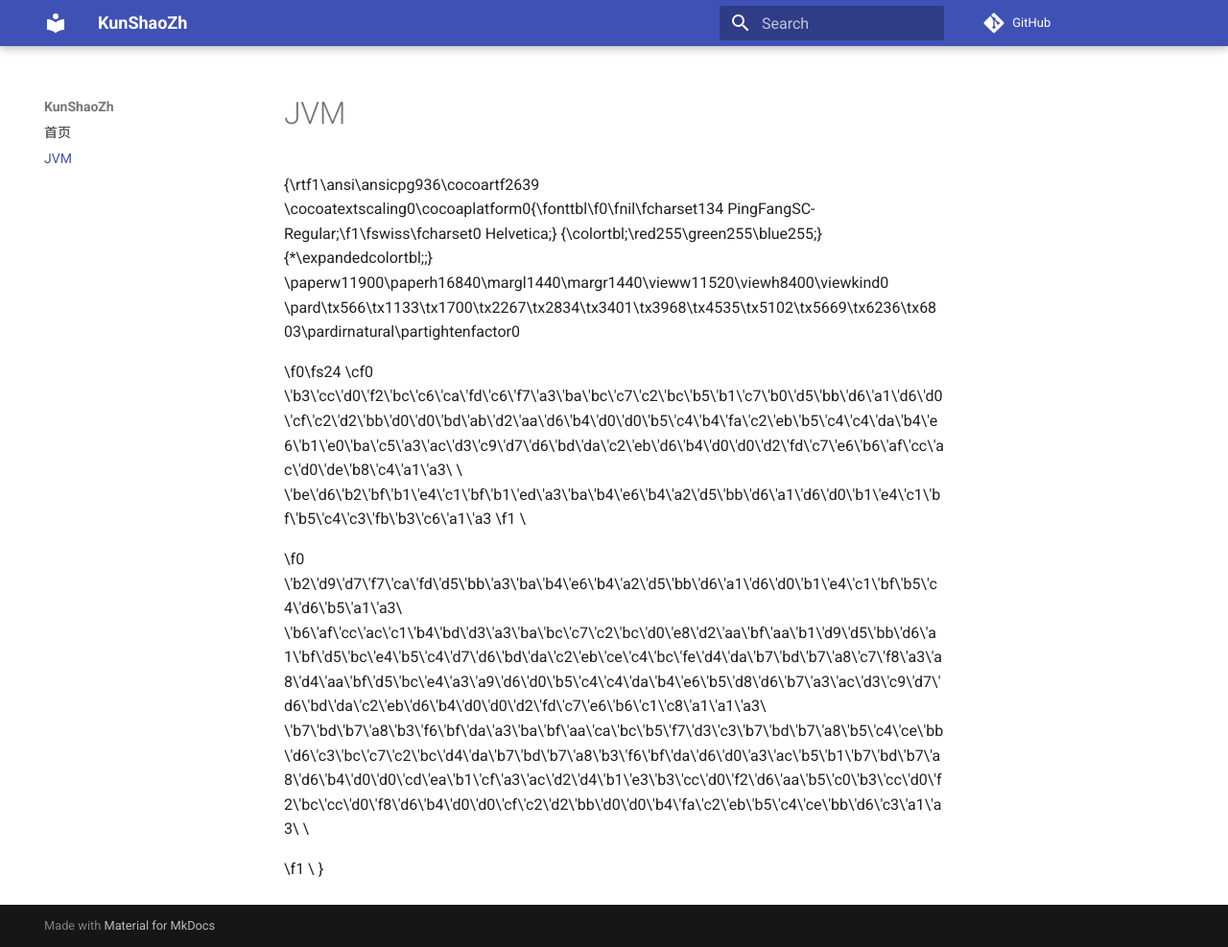
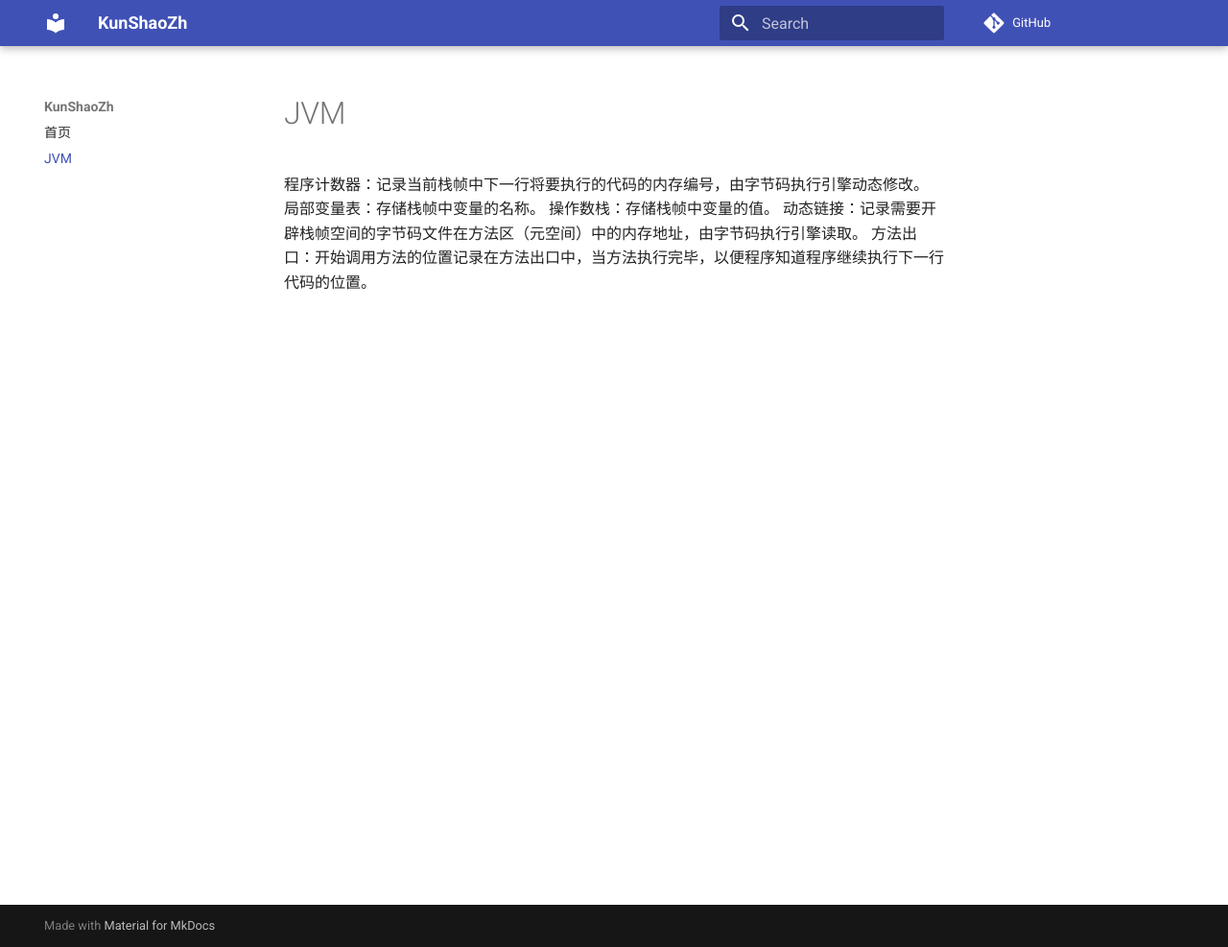
Before and after one commit to KunShaoZh/generalize-java-note, an MkDocs documentation site: the page built from docs/JVM/java内存模型.md, in a window 1280 px wide and 987 px high. Shown: the whole window at 96% size. Built offline with MkDocs 1.6.1 and Material for MkDocs 9.7.7, drawn with Linux system fonts in a browser that asks for light colours; comment, search, counter and statistics services are not loaded.

Commit message:
revise document note

```diff
--- a/docs/JVM/java内存模型.md
+++ b/docs/JVM/java内存模型.md
@@ -1,19 +1,5 @@
-{\rtf1\ansi\ansicpg936\cocoartf2639
-\cocoatextscaling0\cocoaplatform0{\fonttbl\f0\fnil\fcharset134 PingFangSC-Regular;\f1\fswiss\fcharset0 Helvetica;}
-{\colortbl;\red255\green255\blue255;}
-{\*\expandedcolortbl;;}
-\paperw11900\paperh16840\margl1440\margr1440\vieww11520\viewh8400\viewkind0
-\pard\tx566\tx1133\tx1700\tx2267\tx2834\tx3401\tx3968\tx4535\tx5102\tx5669\tx6236\tx6803\pardirnatural\partightenfactor0
-
-\f0\fs24 \cf0 \'b3\'cc\'d0\'f2\'bc\'c6\'ca\'fd\'c6\'f7\'a3\'ba\'bc\'c7\'c2\'bc\'b5\'b1\'c7\'b0\'d5\'bb\'d6\'a1\'d6\'d0\'cf\'c2\'d2\'bb\'d0\'d0\'bd\'ab\'d2\'aa\'d6\'b4\'d0\'d0\'b5\'c4\'b4\'fa\'c2\'eb\'b5\'c4\'c4\'da\'b4\'e6\'b1\'e0\'ba\'c5\'a3\'ac\'d3\'c9\'d7\'d6\'bd\'da\'c2\'eb\'d6\'b4\'d0\'d0\'d2\'fd\'c7\'e6\'b6\'af\'cc\'ac\'d0\'de\'b8\'c4\'a1\'a3\
-\
-\'be\'d6\'b2\'bf\'b1\'e4\'c1\'bf\'b1\'ed\'a3\'ba\'b4\'e6\'b4\'a2\'d5\'bb\'d6\'a1\'d6\'d0\'b1\'e4\'c1\'bf\'b5\'c4\'c3\'fb\'b3\'c6\'a1\'a3
-\f1 \
-
-\f0 \'b2\'d9\'d7\'f7\'ca\'fd\'d5\'bb\'a3\'ba\'b4\'e6\'b4\'a2\'d5\'bb\'d6\'a1\'d6\'d0\'b1\'e4\'c1\'bf\'b5\'c4\'d6\'b5\'a1\'a3\
-\'b6\'af\'cc\'ac\'c1\'b4\'bd\'d3\'a3\'ba\'bc\'c7\'c2\'bc\'d0\'e8\'d2\'aa\'bf\'aa\'b1\'d9\'d5\'bb\'d6\'a1\'bf\'d5\'bc\'e4\'b5\'c4\'d7\'d6\'bd\'da\'c2\'eb\'ce\'c4\'bc\'fe\'d4\'da\'b7\'bd\'b7\'a8\'c7\'f8\'a3\'a8\'d4\'aa\'bf\'d5\'bc\'e4\'a3\'a9\'d6\'d0\'b5\'c4\'c4\'da\'b4\'e6\'b5\'d8\'d6\'b7\'a3\'ac\'d3\'c9\'d7\'d6\'bd\'da\'c2\'eb\'d6\'b4\'d0\'d0\'d2\'fd\'c7\'e6\'b6\'c1\'c8\'a1\'a1\'a3\
-\'b7\'bd\'b7\'a8\'b3\'f6\'bf\'da\'a3\'ba\'bf\'aa\'ca\'bc\'b5\'f7\'d3\'c3\'b7\'bd\'b7\'a8\'b5\'c4\'ce\'bb\'d6\'c3\'bc\'c7\'c2\'bc\'d4\'da\'b7\'bd\'b7\'a8\'b3\'f6\'bf\'da\'d6\'d0\'a3\'ac\'b5\'b1\'b7\'bd\'b7\'a8\'d6\'b4\'d0\'d0\'cd\'ea\'b1\'cf\'a3\'ac\'d2\'d4\'b1\'e3\'b3\'cc\'d0\'f2\'d6\'aa\'b5\'c0\'b3\'cc\'d0\'f2\'bc\'cc\'d0\'f8\'d6\'b4\'d0\'d0\'cf\'c2\'d2\'bb\'d0\'d0\'b4\'fa\'c2\'eb\'b5\'c4\'ce\'bb\'d6\'c3\'a1\'a3\
-\
-
-\f1 \
-}
+程序计数器：记录当前栈帧中下一行将要执行的代码的内存编号，由字节码执行引擎动态修改。
+局部变量表：存储栈帧中变量的名称。
+操作数栈：存储栈帧中变量的值。
+动态链接：记录需要开辟栈帧空间的字节码文件在方法区（元空间）中的内存地址，由字节码执行引擎读取。
+方法出口：开始调用方法的位置记录在方法出口中，当方法执行完毕，以便程序知道程序继续执行下一行代码的位置。
```
